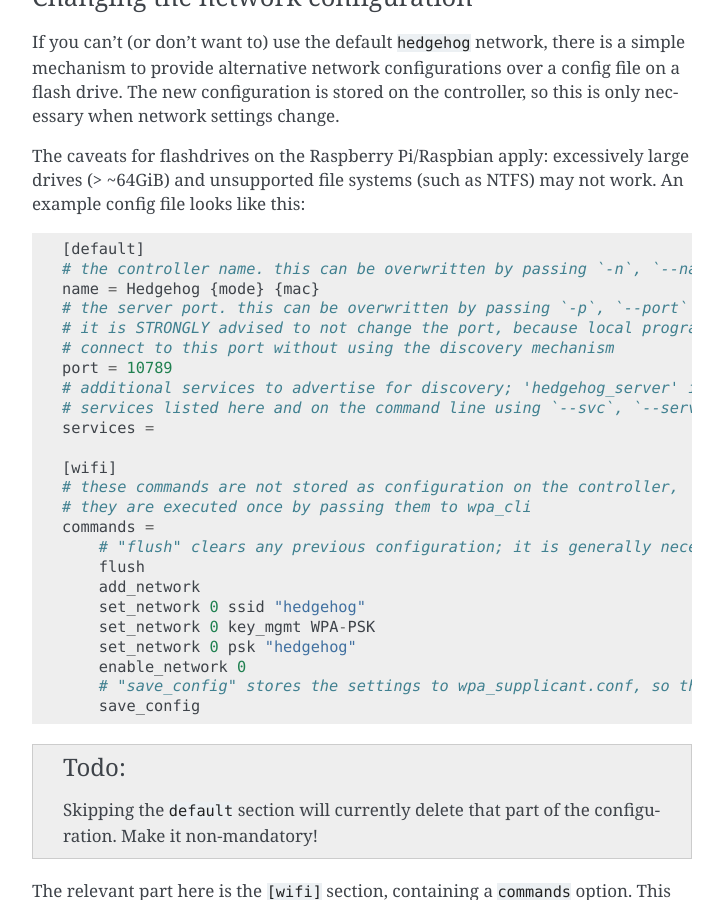
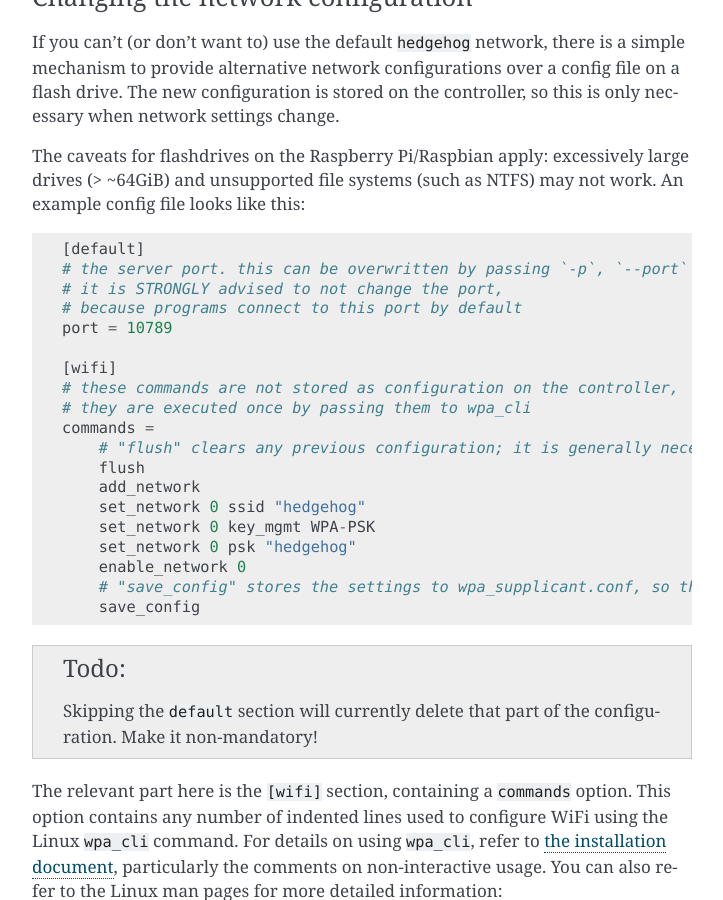
Before and after one commit to PRIArobotics/Hedgehog, a Sphinx documentation site: the page built from docs/source/usage-basics.rst, in a window 1280 px wide and 900 px high, scrolled down 917 px. Shown: the whole window, without its empty margins (388-1111 px from the left). Built offline with Sphinx 7.4.7, drawn with Linux system fonts in a browser that asks for light colours.

Commit message:
adapt docs section relating to usb configuration loading

```diff
--- a/docs/source/usage-basics.rst
+++ b/docs/source/usage-basics.rst
@@ -47,15 +47,10 @@
 An example config file looks like this::
 
     [default]
-    # the controller name. this can be overwritten by passing `-n`, `--name`
-    name = Hedgehog {mode} {mac}
     # the server port. this can be overwritten by passing `-p`, `--port`
-    # it is STRONGLY advised to not change the port, because local programs
-    # connect to this port without using the discovery mechanism
+    # it is STRONGLY advised to not change the port,
+    # because programs connect to this port by default
     port = 10789
-    # additional services to advertise for discovery; 'hedgehog_server' is always advertised
-    # services listed here and on the command line using `--svc`, `--service` are merged
-    services =
 
     [wifi]
     # these commands are not stored as configuration on the controller,
```
